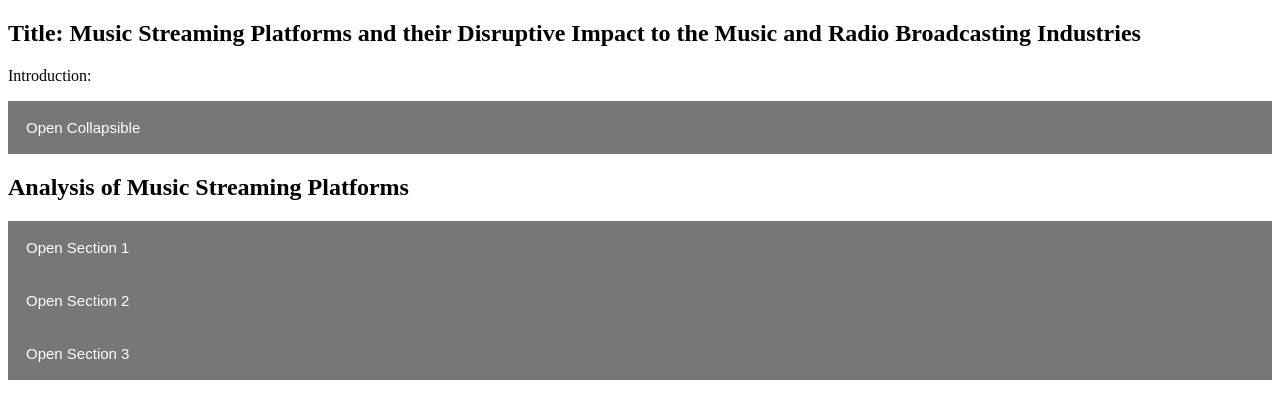
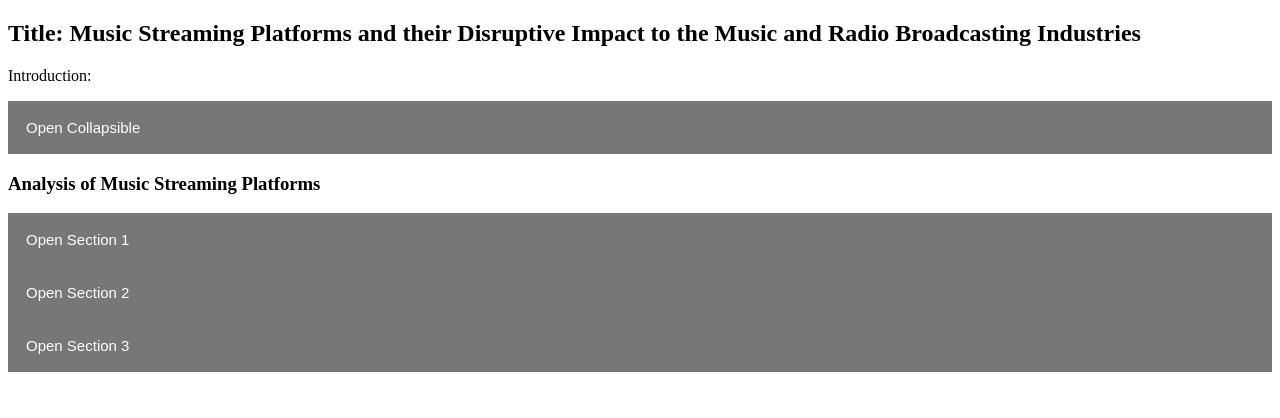
Before and after one commit to japesdr/mms142-groupf-2024.github.io, a plain HTML site: page index.html in a window 1280 px wide. Drawn offline with Linux system fonts and the light colour scheme.

Commit message:
Update index.html

```diff
--- a/index.html
+++ b/index.html
@@ -44,7 +44,7 @@
 
 </div>
 
-<h2>Analysis of Music Streaming Platforms</h2>
+<h3>Analysis of Music Streaming Platforms</h3>
 <button type="button" class="collapsible">Open Section 1</button>
 <div class="content">
   <p>The digital music streaming environment has profoundly changed the way people consume and engage with music in the twenty-first century. Led by big platforms such as Spotify, Apple Music, and Amazon Music, these services have essentially replaced conventional music ownership patterns, providing consumers with access to massive libraries of tens of millions of songs for a monthly subscription price. Beyond music listening, these platforms have included complex features like tailored playlists, algorithmic suggestions, and social sharing capabilities, resulting in ecosystems that combine entertainment with data-driven user experiences. The music business has also transformed its economics, creating new income structures for artists and labels, but there are still continuing discussions over fair remuneration and streaming royalties.
```
